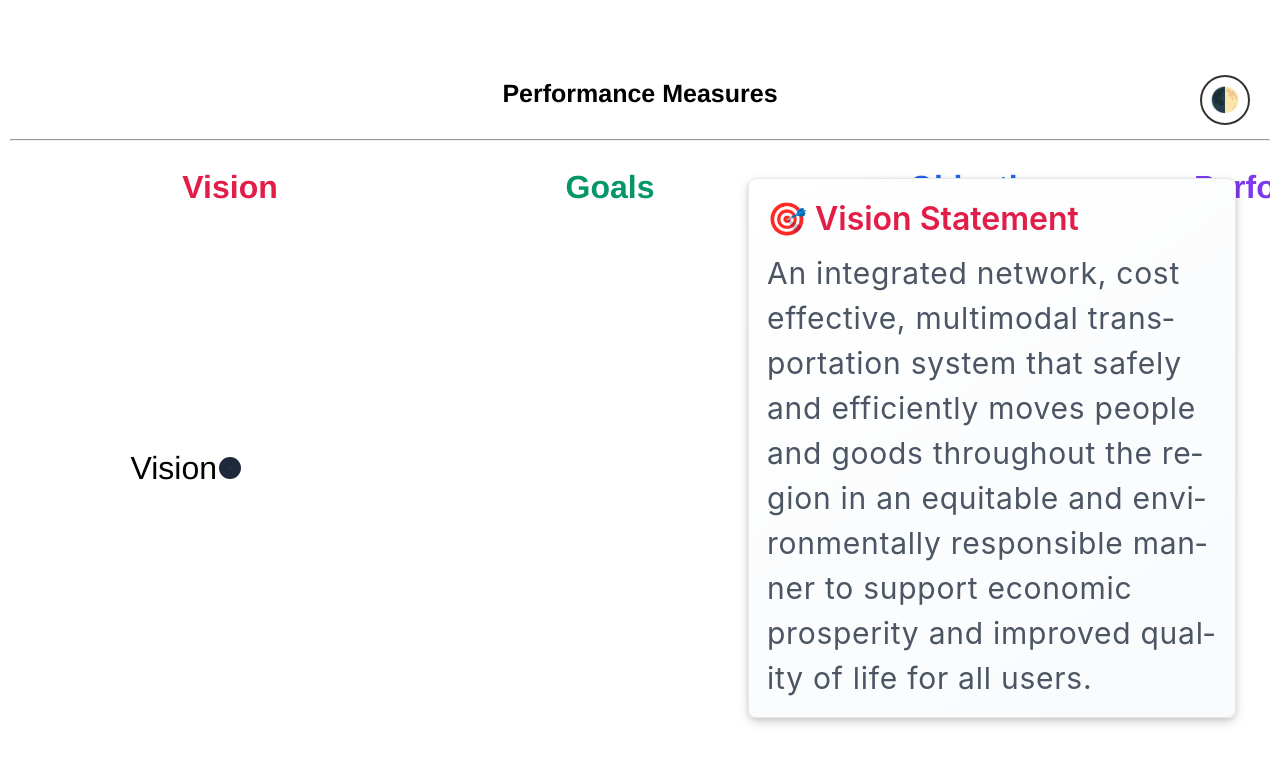
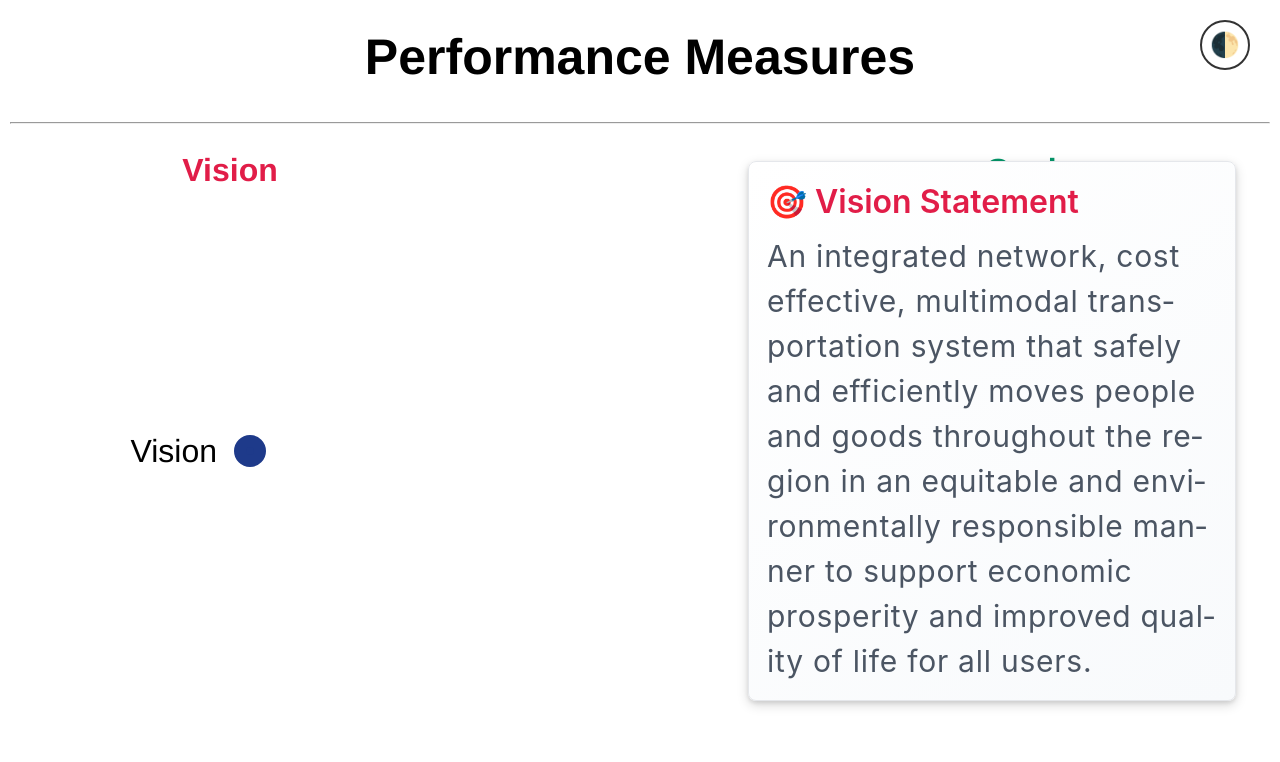
Before and after one commit to elishaadamu/d3-graph, a React (Vite) app: page / in a window 1280 px wide. Shown: the top 762 px of the page. Built offline with nearby package versions, Linux system fonts and the light colour scheme.

Commit message:
first commit

```diff
--- a/src/App.css
+++ b/src/App.css
@@ -2,7 +2,8 @@
   max-width: 100%;
   margin: 0 auto;
   padding: 0 10px;
-  width: 3800px;
+  width: 4500px;
+  height: 2500px;
 }
 
 /* Base styles */
@@ -32,7 +33,7 @@ body {
 }
 
 #header {
-  font-size: 25px;
+  font-size: 50px;
   font-weight: bold;
   text-align: center;
   color: black;
--- a/src/OsintGraph.jsx
+++ b/src/OsintGraph.jsx
@@ -48,7 +48,7 @@ const OsintTree = () => {
     const height = dimensions.height - margin.top - margin.bottom;
 
     // horizontal spacing
-    const nodeSpacing = isMobile ? 180 : isTablet ? 260 : 380;
+    const nodeSpacing = isMobile ? 180 : isTablet ? 260 : 800;
 
     let i = 0;
 
@@ -142,6 +142,7 @@ const OsintTree = () => {
 
       const nodeEnter = node
         .enter()
+
         .append("g")
         .attr("class", "node")
         .attr("transform", (d) => `translate(${source.y0},${source.x0})`)
@@ -152,14 +153,18 @@ const OsintTree = () => {
 
       nodeEnter
         .append("circle")
-        .attr("r", 1e-6)
-        .style("fill", (d) => (d._children ? "#1e3a8a" : "#fff"))
-        .style("stroke", "#1e293b")
-        .style("stroke-width", isMobile ? 0.8 : 10);
+        .attr(
+          "cx",
+          (d) => (d.children || d._children ? 20 : -20) // push circle left/right
+        )
+        .attr("r", isMobile ? 6 : 8)
+        .style("stroke", (d) => (d._children ? "#1e3a8a" : "rgb(164 148 148)"))
+        .style("fill", "#1e293b")
+        .style("stroke-width", isMobile ? 0.8 : 20);
 
       // text for URL nodes
       nodeEnter
-        .filter((d) => d.data.type === "category")
+        .filter((d) => d.data.type === "url")
         .append("a")
         .attr("xlink:href", (d) => d.data.url)
         .attr("target", "_blank")
```
